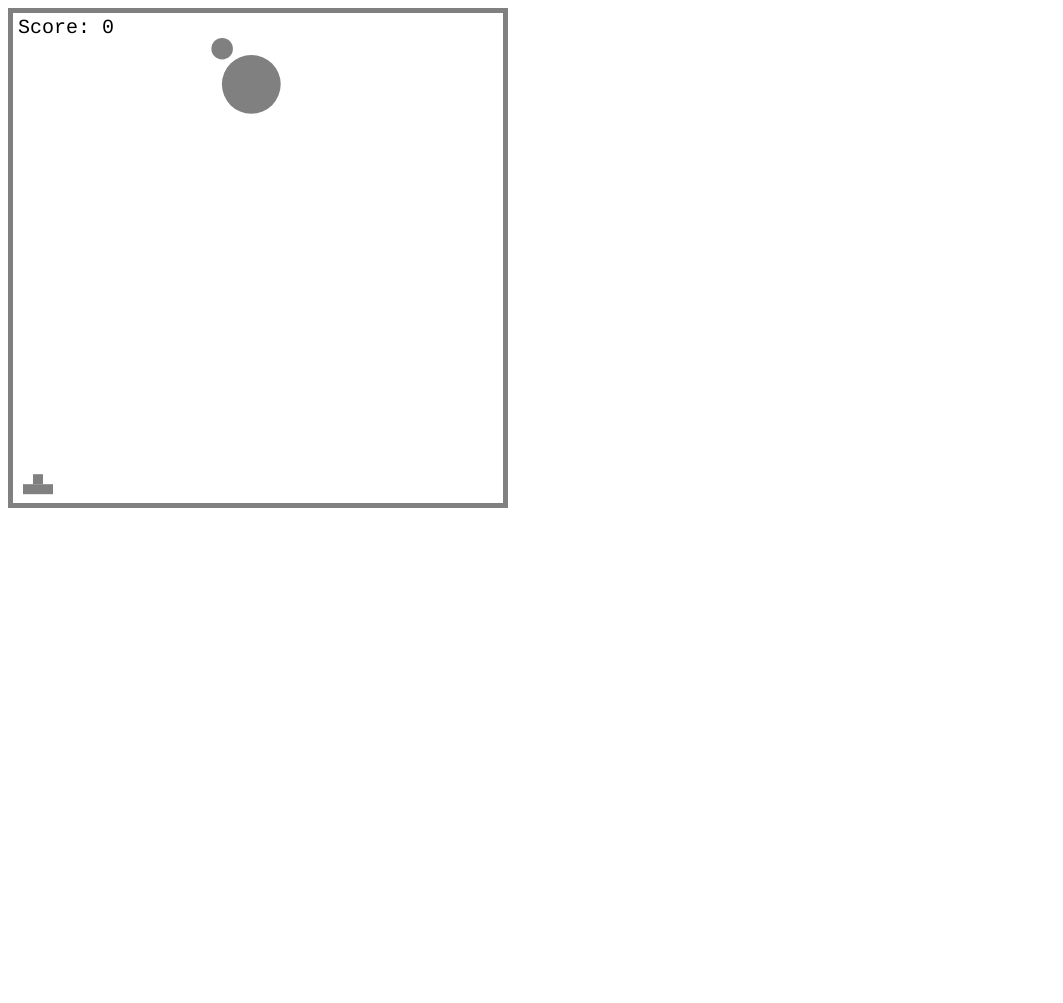
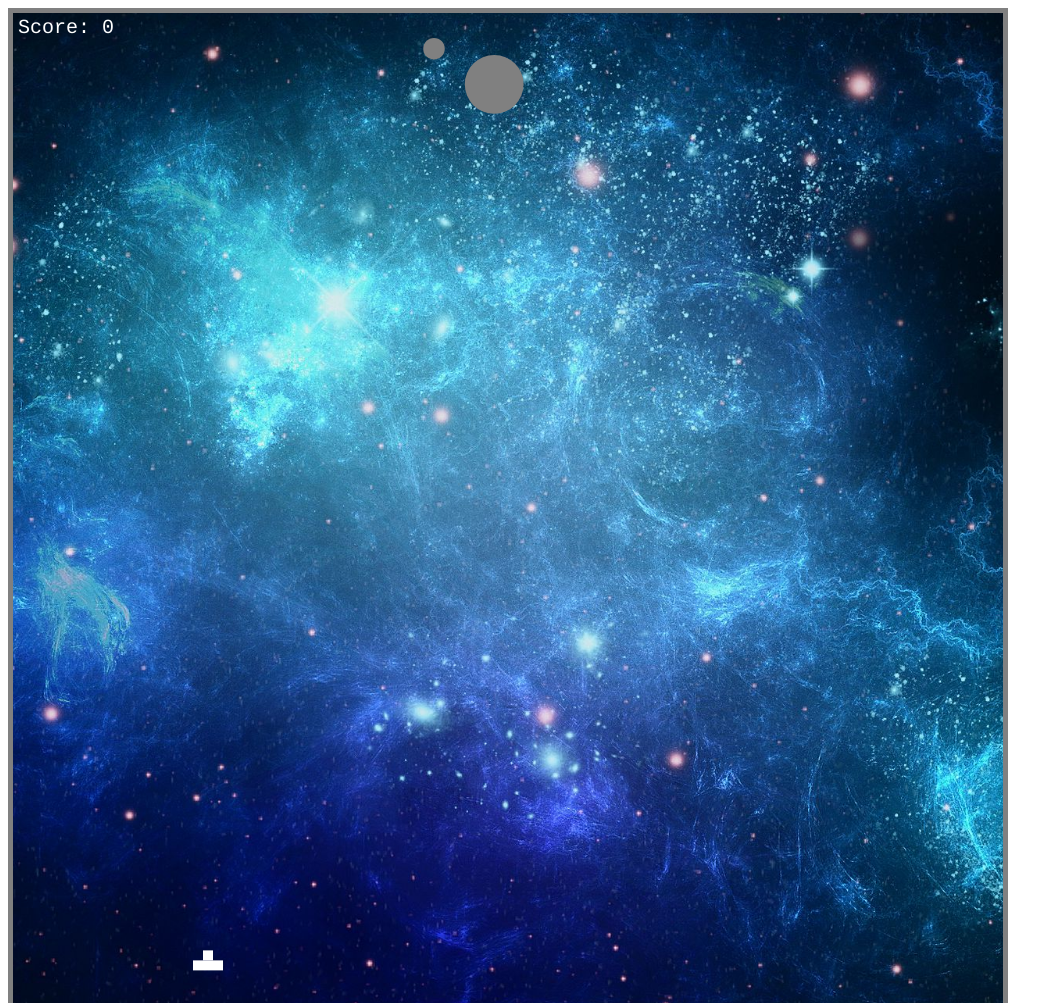
Before and after one commit to nick-experements/asteroids, a plain HTML site: page Asteroids.html in a window 1280 px wide. Shown: the top 1003 px of the page, without its empty margins (0-1063 px from the left). Before the commit the page ends 800 px from the top, so only its background shows below. Drawn offline with nearby package versions, Linux system fonts and the light colour scheme.

Commit message:
Bagckground is added

```diff
--- a/Asteroids.html
+++ b/Asteroids.html
@@ -1,11 +1,19 @@
 <!DOCTYPE html>
 <html>
 <head>
-<meta charset="UTF-8">
-<title>Asteroid!</title>
+    <meta charset="UTF-8">
+    <title>Asteroid!</title>
+    <style>
+        #canvas{
+            background-image: url(Images/pictureOfSpace.jpeg);
+            background-size: 100%;
+
+        }
+
+    </style>
 </head>
 <body>
-    <canvas id="canvas" width="500" height="500"></canvas>
+    <canvas id="canvas" width="1000" height="1000"></canvas>
     <script src="https://code.jquery.com/jquery-2.1.0.js"></script>
     <script src="./Asteroids.js">
     </script>
--- a/Asteroids.js
+++ b/Asteroids.js
@@ -1,3 +1,8 @@
+var soundB = new Audio("Sound/backgroundMusic.mp3")
+setInterval(function(){
+    soundB.play()
+}, 30)
+
 var canvas = document.getElementById('canvas');
 var ctx = canvas.getContext('2d');
 var directionW = 'right'
@@ -20,7 +25,7 @@ var circle = function (x, y, radius, fillCircle) {
     }
     function drawScore(){
         ctx.font = '20px Courier'
-        ctx.fillStyle = 'Black'
+        ctx.fillStyle = 'white '
         ctx.textAlign = 'left'
         ctx.textBaseline = 'top'
         ctx.fillText('Score: ' + String(score), blockSize, blockSize)
@@ -48,7 +53,7 @@ var circle = function (x, y, radius, fillCircle) {
     Defender.prototype.draw = function (){
         var x = this.x
         var y = this.y
-        ctx.fillStyle = 'Gray'
+        ctx.fillStyle = 'white '
         ctx.fillRect(x  - blockSize*1.5, y, blockSize*3, blockSize)
         ctx.fillRect(x - blockSize*0.5, y-blockSize, blockSize, blockSize)
 
@@ -151,7 +156,7 @@ var circle = function (x, y, radius, fillCircle) {
         }
 
         var bullet;
-        var soundB = new Audio("Sound/backgroundMusic.mp3")
+
 
         var lastBulletTime = 0
         $("body").keydown(function (event) {
@@ -213,7 +218,3 @@ var circle = function (x, y, radius, fillCircle) {
             defender.draw()
             drawBorder();
         }, 30)
-
-        setInterval(function(){
-            soundB.play()
-        }, 30)
```
Also changed, not shown: Images/pictureOfSpace.jpeg (added).
